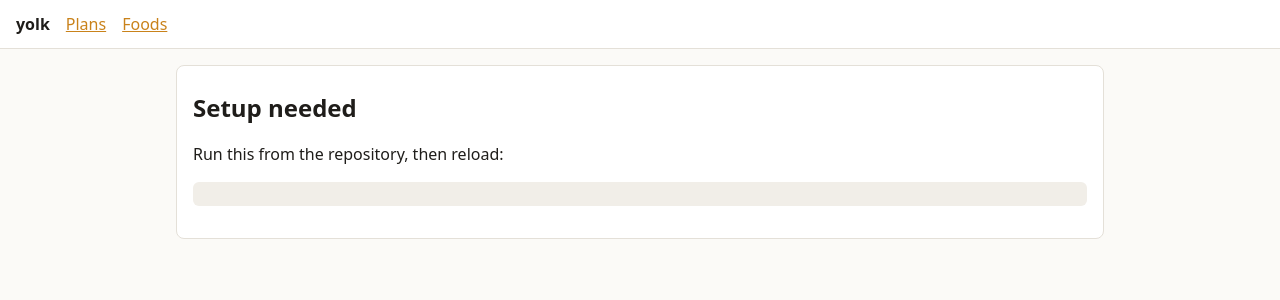
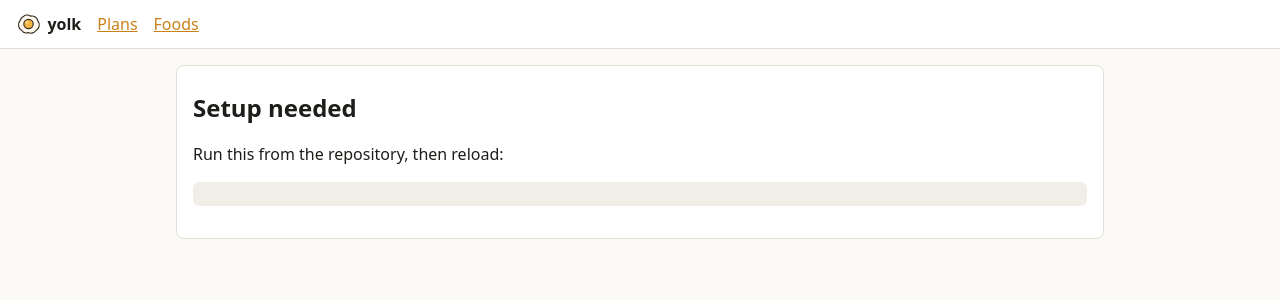
Before and after one commit to jenmcrawford/yolk-carry, a Python web app: template src/yolk/web/templates/setup.html in a window 1280 px wide. Shown: the top 300 px of the page. Run offline with Jinja, Linux system fonts and the light colour scheme; the template is opened without the code that fills it, so the values that code supplies are empty.

Commit message:
feat: put a fried egg beside yolk in the header
Co-Authored-By: Claude Opus 5.5 <noreply@anthropic.com>

```diff
--- a/src/yolk/web/static/app.css
+++ b/src/yolk/web/static/app.css
@@ -45,7 +45,15 @@ header.site {
   background: var(--surface);
 }
 
-header.site .brand { font-weight: 700; color: var(--text); text-decoration: none; }
+header.site .brand {
+  display: inline-flex;
+  align-items: center;
+  gap: 0.4rem;
+  font-weight: 700;
+  color: var(--text);
+  text-decoration: none;
+}
+header.site .egg { flex: none; display: block; }
 header.site .picker { margin-left: auto; display: flex; gap: 0.5rem; align-items: center; }
 
 main { max-width: 60rem; margin: 0 auto; padding: 1rem; }
--- a/src/yolk/web/templates/base.html
+++ b/src/yolk/web/templates/base.html
@@ -8,7 +8,7 @@
 </head>
 <body>
   <header class="site">
-    <a class="brand" href="/plans">yolk</a>
+    <a class="brand" href="/plans"><svg class="egg" viewBox="0 0 32 28" width="25" height="22" aria-hidden="true" focusable="false"><path d="M5 10 C2 14 3 20 7 22 C9 25 13 26 16 25 C19 27 24 25 26 22 C30 20 31 14 28 10 C27 6 23 3 19 4 C16 2 12 2 10 4 C7 5 6 7 5 10 Z" fill="#FFF8EC" stroke="#3A2F26" stroke-width="1.5" stroke-linejoin="round"/><circle cx="16" cy="14" r="6" fill="#F4B63F" stroke="#3A2F26" stroke-width="1.5"/><circle cx="14" cy="12" r="1.8" fill="#FBD98B"/></svg>yolk</a>
     <nav><a href="/plans">Plans</a><a href="/foods">Foods</a></nav>
     {% if viewer and viewer.people|length > 1 %}
     <form class="picker" method="post" action="/person">
```
Also changed, not shown: tests/test_web_foods.py (+18 -0 lines).
